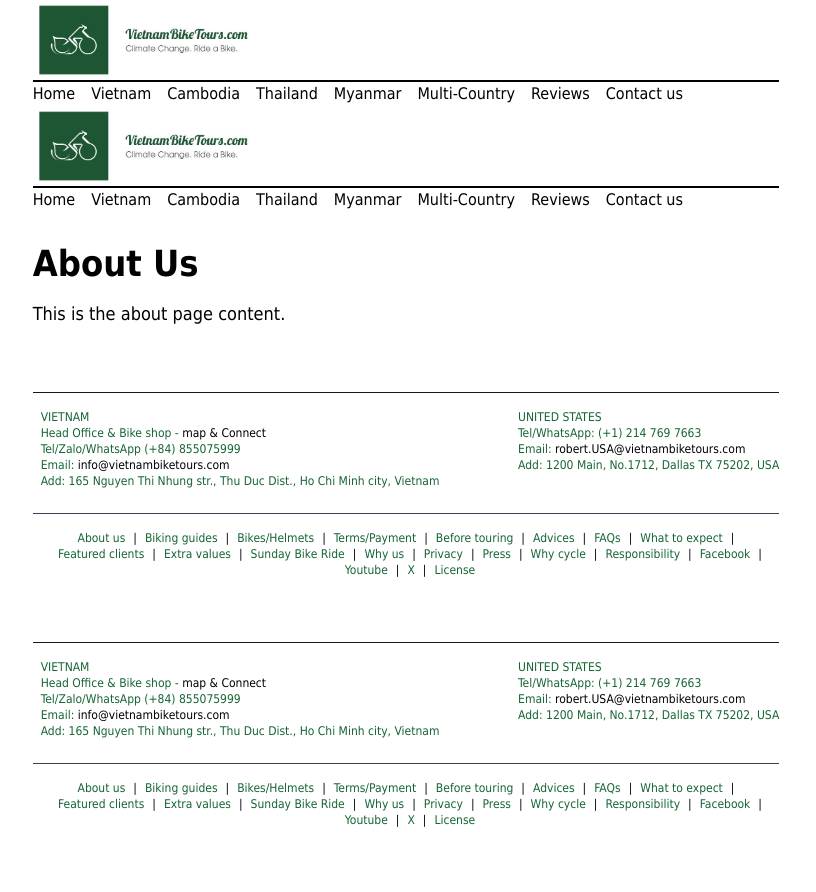
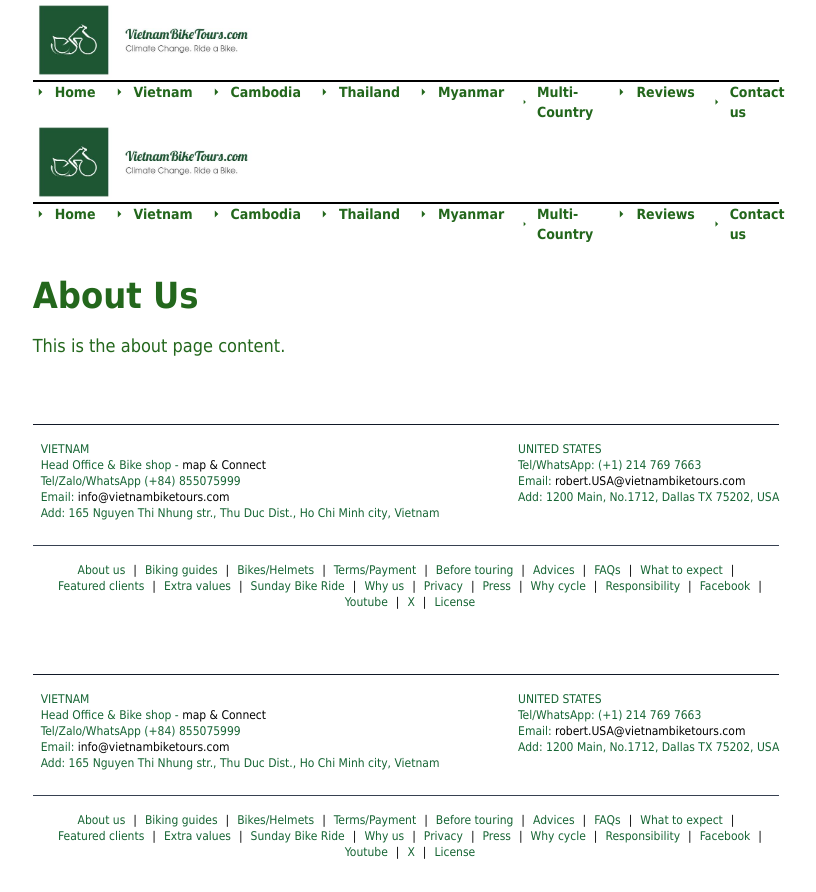
Before and after one commit to dattk2002/vietnambiketours-nextjs-ui, a Next.js app: page /about in a window 1280 px wide. Shown: the whole page, without its empty margins (234-1050 px from the left). Before the commit the page ends 860 px from the top, so only its background shows below. Built offline with nearby package versions, Linux system fonts and the light colour scheme.

Commit message:
chore: update layout

```diff
--- a/src/app/globals.css
+++ b/src/app/globals.css
@@ -17,7 +17,7 @@
 }
 
 body {
-  color: black;
+  color: #23671C;
   font-family: "Tahoma", "Arial", "Helvetica", sans-serif;
 }
 
--- /dev/null
+++ b/src/components/FacebookFrame.tsx
@@ -0,0 +1,56 @@
+'use client'
+
+import Script from "next/script";
+import React, { useEffect } from "react";
+
+function FacebookFrame() {
+  // useEffect(() => {
+  //   // Load the Facebook SDK
+  //   (function (d, s, id) {
+  //     console.log("123456");
+  //     var js,
+  //       fjs = d.getElementsByTagName(s)[0];
+  //     if (d.getElementById(id)) return;
+  //     js = d.createElement(s) as HTMLScriptElement; // specify the type here
+  //     js.id = id;
+  //     js.src =
+  //       "https://connect.facebook.net/en_US/sdk.js#xfbml=1&version=v10.0";
+  //     console.log(fjs);
+  //     if (fjs && fjs.parentNode) {
+  //       console.log("asdasd");
+  //       // check if fjs and fjs.parentNode are not null
+  //       fjs.parentNode.insertBefore(js, fjs);
+  //     }
+  //   })(document, "script", "facebook-jssdk");
+  // }, []);
+
+  useEffect(() => {
+    // @ts-ignore
+    if (typeof FB !== 'undefined') {
+      // @ts-ignore
+      FB.XFBML.parse();
+    }
+  }, []);
+
+  return (
+    <>
+      <Script
+        id="facebook-jssdk"
+        src="https://connect.facebook.net/en_US/sdk.js#xfbml=1&version=v10.0"
+      />
+      <div
+        className="fb-page"
+        data-href="https://www.facebook.com/VietnamBikeTours"
+        data-tabs="timeline"
+        data-width="500"
+        data-height="550"
+        data-small-header="false"
+        data-adapt-container-width="true"
+        data-hide-cover="false"
+        data-show-facepile="true"
+      ></div>
+    </>
+  );
+}
+
+export default FacebookFrame;
--- a/src/components/Header.tsx
+++ b/src/components/Header.tsx
@@ -2,12 +2,16 @@
 "use client";
 import Image from "next/image";
 import Link from "next/link";
-import React, { use } from "react";
+import React from "react";
 
-import { useRouter, usePathname } from "next/navigation";
+import { usePathname } from "next/navigation";
 import { useEffect, useState } from "react";
 import "./../app/globals.css";
 import ImgCountry from "./img-country/ImgCountry";
+
+import { RiArrowRightSFill } from "react-icons/ri";
+
+
 // tạo 1 hàm Header
 const Header = () => {
   const [isMounted, setIsMounted] = useState(false);
@@ -31,54 +35,61 @@ const Header = () => {
         ></div>
 
         <ImgCountry country={Array.isArray(country) ? country[0] : ""} />
-        <nav className="flex space-x-4 text-black">
+        <nav className="flex space-x-4 text-custom-green">
           <Link
             className={`link ${pathname === "/" ? "active" : ""}`}
             href="/home"
-          >
-            Home
+          ><div className="flex items-center font-bold hover:font-normal text-sm"> <RiArrowRightSFill style={{ marginRight: '8px' }}/>
+          Home</div>
+
           </Link>
           <Link
             className={`link ${pathname === "/vietnam" ? "active" : ""}`}
             href="/vietnam"
-          >
-            Vietnam
+          ><div className="flex items-center font-bold hover:font-normal text-sm"> <RiArrowRightSFill style={{ marginRight: '8px' }}/>
+          Vietnam</div>
           </Link>
           <Link
             className={`link ${pathname === "/cambodia" ? "active" : ""}`}
             href="/cambodia"
           >
-            Cambodia
+            <div className="flex items-center font-bold hover:font-normal text-sm"> <RiArrowRightSFill style={{ marginRight: '8px' }}/>
+          Cambodia</div>
           </Link>
           <Link
             className={`link ${pathname === "/thailand" ? "active" : ""}`}
             href="/thailand"
           >
-            Thailand
+            <div className="flex items-center font-bold hover:font-normal text-sm"> <RiArrowRightSFill style={{ marginRight: '8px' }}/>
+          Thailand</div>
           </Link>
           <Link
             className="link"
             href="https://www.facebook.com/MyanmarBicycleTours"
           >
-            Myanmar
+           <div className="flex items-center font-bold hover:font-normal text-sm"> <RiArrowRightSFill style={{ marginRight: '8px' }}/>
+          Myanmar</div>
           </Link>
           <Link
             className={`link ${pathname === "/multi-country" ? "active" : ""}`}
             href="/multi-country"
           >
-            Multi-Country
+            <div className="flex items-center font-bold hover:font-normal text-sm"> <RiArrowRightSFill style={{ marginRight: '8px' }}/>
+          Multi-Country</div>
           </Link>
           <Link
             className={`link ${pathname === "/reviews" ? "active" : ""}`}
             href="/reviews"
           >
-            Reviews
+            <div className="flex items-center font-bold hover:font-normal text-sm"> <RiArrowRightSFill style={{ marginRight: '8px' }}/>
+          Reviews</div>
           </Link>
           <Link
             className={`link ${pathname === "/contact-us" ? "active" : ""}`}
             href="/contact-us"
           >
-            Contact us
+            <div className="flex items-center font-bold hover:font-normal text-sm"> <RiArrowRightSFill style={{ marginRight: '8px' }}/>
+          Contact us</div>
           </Link>
         </nav>
       </div>
--- a/src/pages/cambodia.tsx
+++ b/src/pages/cambodia.tsx
@@ -2,6 +2,7 @@ import React from "react";
 import Image from "next/image";
 import Link from "next/link";
 import SlugCountry from "@/components/slug-country/SlugCountry";
+import FacebookFrame from "@/components/FacebookFrame";
 
 const Cambodia = () => {
   return (
--- a/src/pages/home.tsx
+++ b/src/pages/home.tsx
@@ -1,3 +1,4 @@
+import FacebookFrame from "@/components/FacebookFrame";
 import Image from "next/image";
 import Link from "next/link";
 import React from "react";
@@ -40,11 +41,11 @@ const Home = () => {
             </div>
             <div>
               <span className="flex gap-[1px] pl-9 pt-3">
-                <FaCircle style={{color: "#00aa6c;"}}/>
-                <FaCircle style={{color: "#00aa6c;"}}/>
-                <FaCircle style={{color: "#00aa6c;"}}/>
-                <FaCircle style={{color: "#00aa6c;"}}/>
-                <FaCircleHalfStroke  style={{color: "#00aa6c;"}}/>
+                <FaCircle style={{color: "#00aa6c"}}/>
+                <FaCircle style={{color: "#00aa6c"}}/>
+                <FaCircle style={{color: "#00aa6c"}}/>
+                <FaCircle style={{color: "#00aa6c"}}/>
+                <FaCircleHalfStroke  style={{color: "#00aa6c"}}/>
               </span>
               <span className="pl-9 text-[11px]">626 reviews</span>
             </div>
@@ -112,6 +113,7 @@ const Home = () => {
             who enjoy outdoor activities and want a unique travel experience in
             these fascinating countries.
           </p>
+          <FacebookFrame />
         </div>
       </div>
     </>
--- a/src/pages/index.tsx
+++ b/src/pages/index.tsx
@@ -1,3 +1,4 @@
+import FacebookFrame from "@/components/FacebookFrame";
 import Image from "next/image";
 import Link from "next/link";
 import React from "react";
@@ -39,16 +40,16 @@ const HomePage = () => {
             </div>
             <div>
               <span className="flex gap-[1px] pl-9 pt-3">
-                <FaCircle style={{ color: "#00aa6c;" }} />
-                <FaCircle style={{ color: "#00aa6c;" }} />
-                <FaCircle style={{ color: "#00aa6c;" }} />
-                <FaCircle style={{ color: "#00aa6c;" }} />
-                <FaCircleHalfStroke style={{ color: "#00aa6c;" }} />
+                <FaCircle style={{ color: "#00aa6c" }} />
+                <FaCircle style={{ color: "#00aa6c" }} />
+                <FaCircle style={{ color: "#00aa6c" }} />
+                <FaCircle style={{ color: "#00aa6c" }} />
+                <FaCircleHalfStroke style={{ color: "#00aa6c" }} />
               </span>
               <span className="pl-9 text-[11px]">626 reviews</span>
             </div>
             <div>
-              <Link target="_blank" href="/https://www.tripadvisor.com/">
+              <Link target="_blank" href="https://www.tripadvisor.com/">
                 <Image
                   src="https://www.tripadvisor.com/img/cdsi/img2/branding/v2/Tripadvisor_lockup_horizontal_secondary_registered-18034-2.svg"
                   width={200}
@@ -117,8 +118,11 @@ const HomePage = () => {
             who enjoy outdoor activities and want a unique travel experience in
             these fascinating countries.
           </p>
+          <FacebookFrame />
         </div>
+
       </div>
+
     </>
   );
 };
--- a/tailwind.config.ts
+++ b/tailwind.config.ts
@@ -13,6 +13,9 @@ const config: Config = {
         "gradient-conic":
           "conic-gradient(from 180deg at 50% 50%, var(--tw-gradient-stops))",
       },
+      colors: {
+        'custom-green': '#23671C',
+      },
     },
   },
   plugins: [],
```
